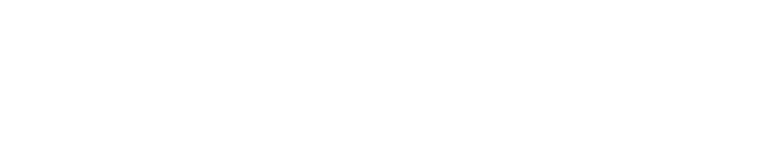
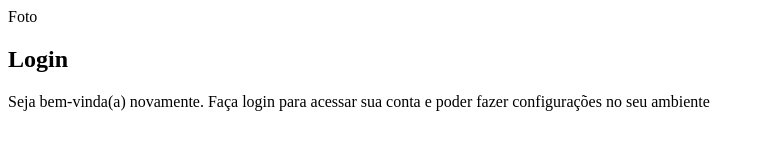
Before and after one commit to MarceloSouzaLourencodeOliveira/projeto-login, a plain HTML site: page index.html in a window 1280 px wide. Shown: the whole page, without its empty margins (0-765 px from the left). Drawn offline with Linux system fonts and the light colour scheme.

Commit message:
extrutura do projeto criada

```diff
--- a/index.html
+++ b/index.html
@@ -8,5 +8,19 @@
 </head>
 <body>
 
+    <main>
+        <section id="login">
+            <div id="imagem">
+                Foto
+            </div>
+            <div id="formulario">
+                <h1>Login</h1>
+                <p>Seja bem-vinda(a) novamente. Faça login para acessar sua conta e poder fazer configurações no seu ambiente</p>
+                <form action="login.php" method="post">
+
+                </form>
+            </div>
+        </section>
+    </main>
 </body>
 </html>
```
Also changed, not shown: estilos/style.css (line endings or trailing spaces).
